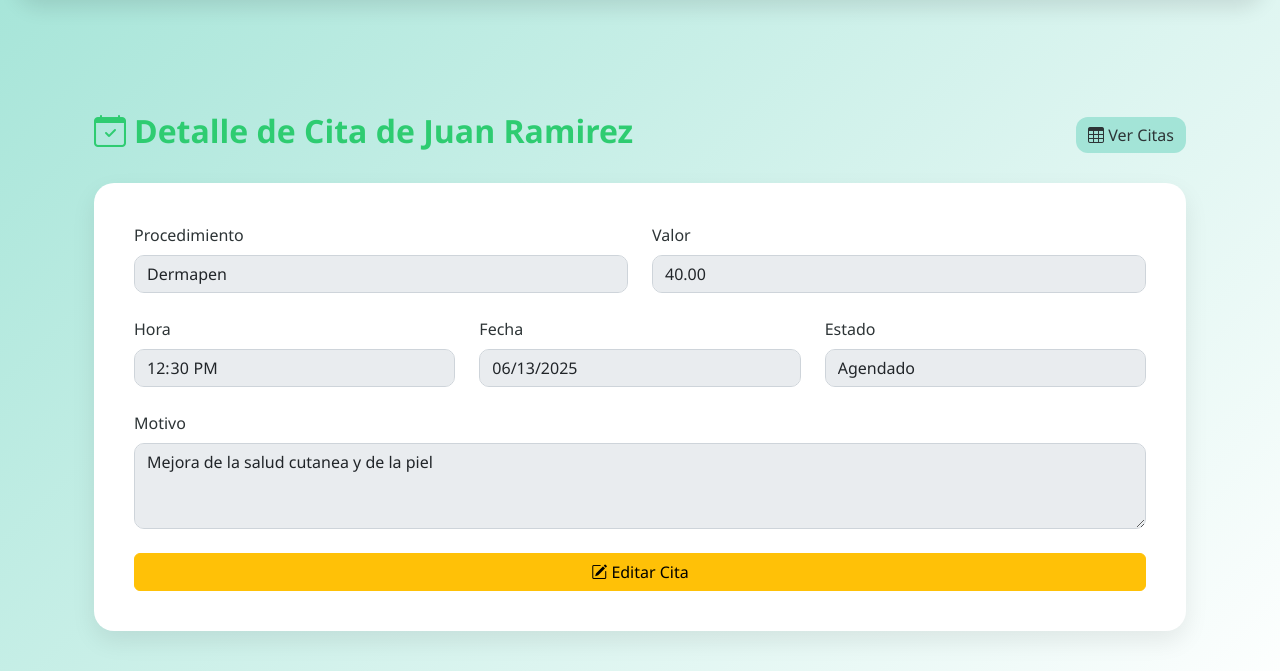
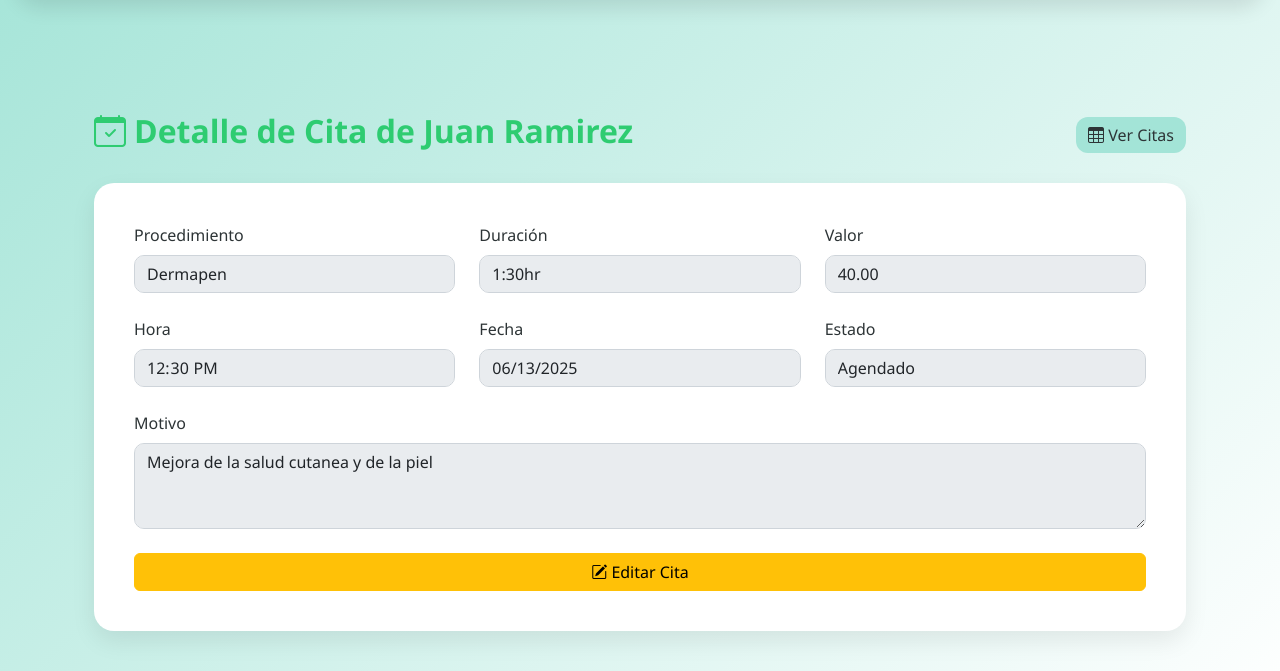
Before and after one commit to GaboGon25/ClinicaWeb, a Django app: page /detalle_cita/1/ in a window 1280 px wide. Shown: the part 101-772 px from the top of the page. Run offline with Django 5.2, Linux system fonts and the light colour scheme; data comes from the database, SQL or seed files in the repository.

Commit message:
Duracion de procedimientos en detalle citas, listo(sujeto a revision)

```diff
--- a/ClinicaWeb/JyGDreams/templates/detail_cita.html
+++ b/ClinicaWeb/JyGDreams/templates/detail_cita.html
@@ -19,11 +19,15 @@
     <form>
       {% for proc in cita.procedimientos.all %}
         <div class="row mb-4">
-          <div class="col-md-6">
+          <div class="col-md-4">
             <label class="form-label">{% if forloop.first %}Procedimiento{% else %}Segundo Procedimiento{% endif %}</label>
             <input type="text" class="form-control" value="{{ proc.titulo }}" disabled>
           </div>
-          <div class="col-md-6">
+          <div class="col-md-4">
+            <label class="form-label">Duración</label>
+            <input type="text" class="form-control" value="{{ proc.duracion }}" disabled>
+          </div>
+          <div class="col-md-4">
             <label class="form-label">Valor</label>
             <input type="text" class="form-control" value="{{ proc.costo }}" disabled>
           </div>
@@ -31,11 +35,15 @@
       {% endfor %}
       {% if cita.procedimiento2 %}
       <div class="row mb-4">
-        <div class="col-md-6">
+        <div class="col-md-4">
           <label class="form-label">Segundo Procedimiento</label>
           <input type="text" class="form-control" value="Botox" disabled>
         </div>
-        <div class="col-md-6">
+        <div class="col-md-4">
+          <label class="form-label">Duración</label>
+          <input type="text" class="form-control" value="30 minutos" disabled>
+        </div>
+        <div class="col-md-4">
           <label class="form-label">Valor</label>
           <input type="text" class="form-control" value="1000" disabled>
         </div>
```
